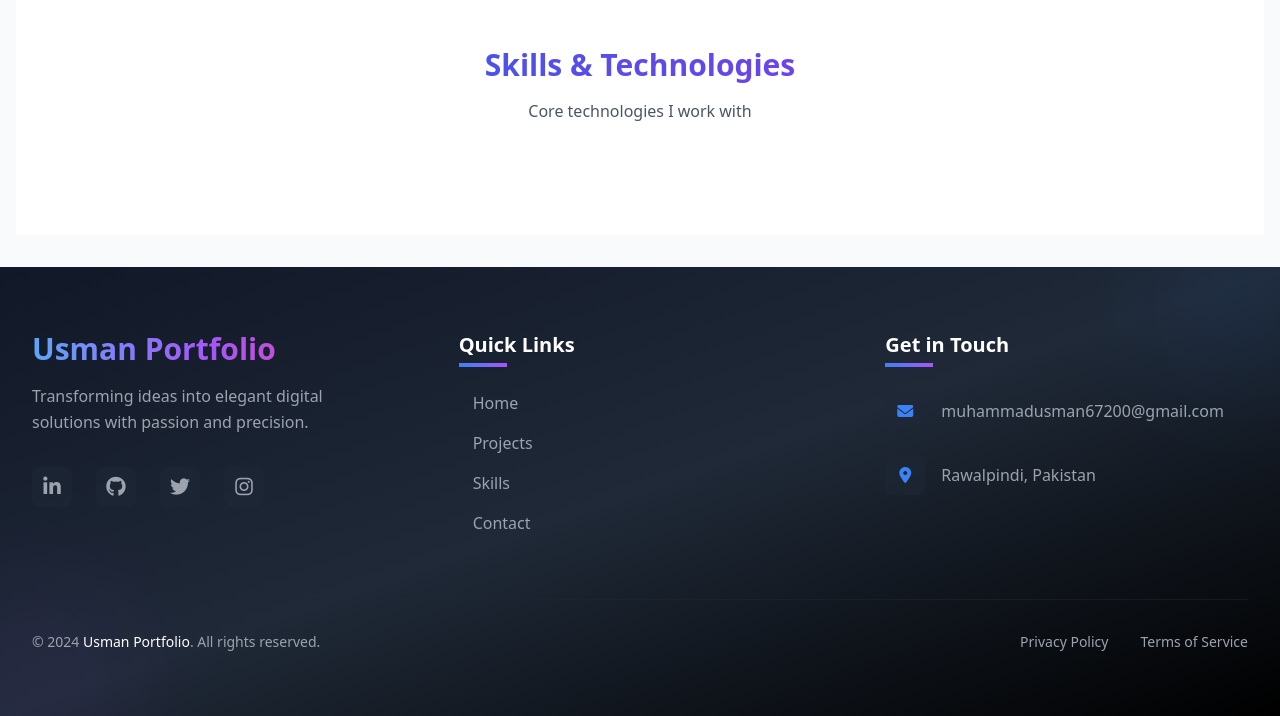
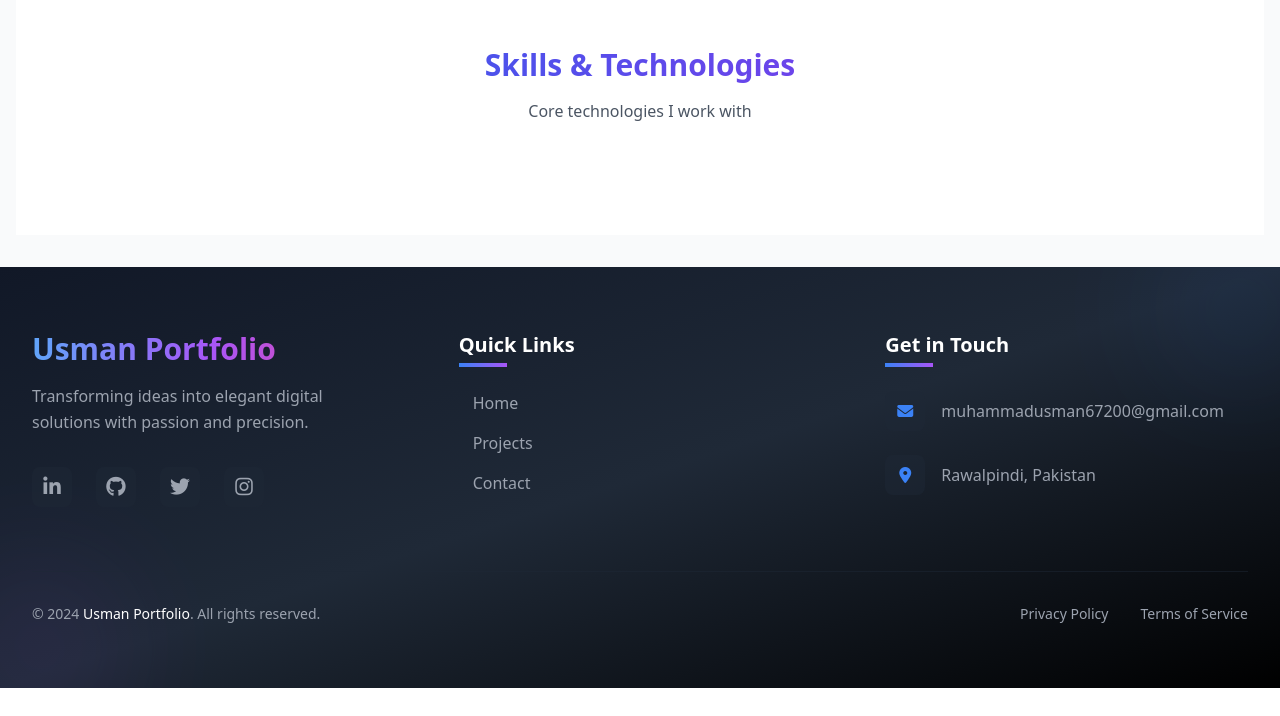
Before and after one commit to muhammadusman349/My-Portfolio, a Django app: page / in a window 1280 px wide. Shown: the part 1745-2461 px from the top of the page. After the commit the page ends 2433 px from the top, so only its background shows below. Run offline with Django 5.2, Linux system fonts and the light colour scheme; data that the repository does not hold is empty; some libraries are stand-ins or nearby versions.

Commit message:
fixed the bug in dashboard skill section also add links in base template

```diff
--- a/dashboard/views.py
+++ b/dashboard/views.py
@@ -222,7 +222,9 @@ def skill_create(request):
     if request.method == 'POST':
         form = SkillForm(request.POST)
         if form.is_valid():
-            skill = form.save()
+            skill = form.save(commit=False)
+            skill.user = request.user
+            skill.save()
             messages.success(request, 'Skill created successfully!')
             return redirect('dashboard:dashboard_skill_list')
     else:
--- a/templates/base.html
+++ b/templates/base.html
@@ -234,12 +234,12 @@
                         </p>
                     </div>
                     <div class="flex space-x-6">
-                        <a href="#" class="group">
+                        <a href="https://www.linkedin.com/in/muhammad-usman-profile/" class="group">
                             <div class="w-10 h-10 rounded-lg bg-gray-800/50 flex items-center justify-center transform transition-all duration-300 group-hover:scale-110 group-hover:bg-blue-500/20">
                                 <i class="fab fa-linkedin-in text-xl text-gray-400 group-hover:text-blue-500 transition-colors duration-300"></i>
                             </div>
                         </a>
-                        <a href="#" class="group">
+                        <a href="https://github.com/muhammadusman349/" class="group">
                             <div class="w-10 h-10 rounded-lg bg-gray-800/50 flex items-center justify-center transform transition-all duration-300 group-hover:scale-110 group-hover:bg-gray-700/20">
                                 <i class="fab fa-github text-xl text-gray-400 group-hover:text-white transition-colors duration-300"></i>
                             </div>
@@ -268,15 +268,15 @@
                             <span class="w-1.5 h-1.5 rounded-full bg-blue-500 opacity-0 group-hover:opacity-100 transition-opacity duration-300"></span>
                             <span>Home</span>
                         </a>
-                        <a href="#" class="text-gray-400 hover:text-white transition-colors duration-300 flex items-center space-x-2 group w-fit">
+                        <a href="{% url 'portfolio:project_list' %}" class="text-gray-400 hover:text-white transition-colors duration-300 flex items-center space-x-2 group w-fit">
                             <span class="w-1.5 h-1.5 rounded-full bg-blue-500 opacity-0 group-hover:opacity-100 transition-opacity duration-300"></span>
                             <span>Projects</span>
                         </a>
-                        <a href="#" class="text-gray-400 hover:text-white transition-colors duration-300 flex items-center space-x-2 group w-fit">
+                        {% comment %} <a href="#" class="text-gray-400 hover:text-white transition-colors duration-300 flex items-center space-x-2 group w-fit">
                             <span class="w-1.5 h-1.5 rounded-full bg-blue-500 opacity-0 group-hover:opacity-100 transition-opacity duration-300"></span>
                             <span>Skills</span>
-                        </a>
-                        <a href="#" class="text-gray-400 hover:text-white transition-colors duration-300 flex items-center space-x-2 group w-fit">
+                        </a> {% endcomment %}
+                        <a href="{% url 'portfolio:contact' %}" class="text-gray-400 hover:text-white transition-colors duration-300 flex items-center space-x-2 group w-fit">
                             <span class="w-1.5 h-1.5 rounded-full bg-blue-500 opacity-0 group-hover:opacity-100 transition-opacity duration-300"></span>
                             <span>Contact</span>
                         </a>
```
